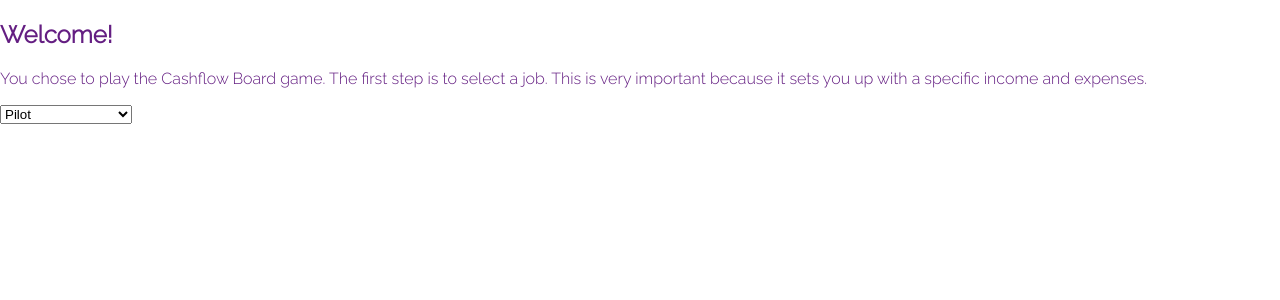
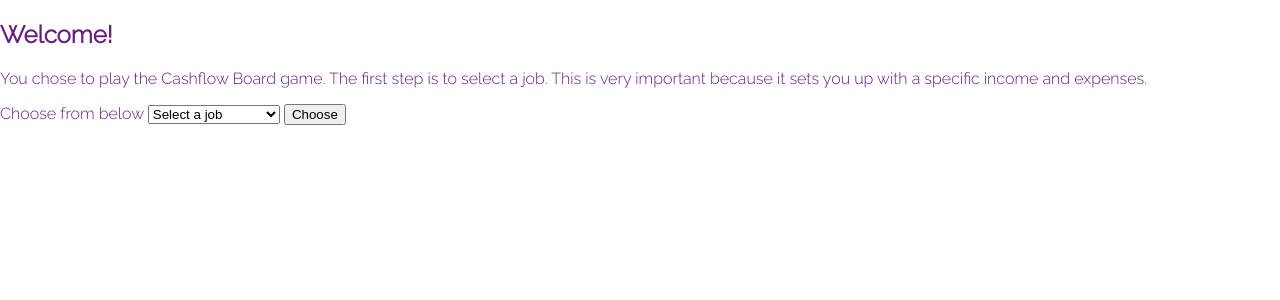
Before and after one commit to ZinoM21/cashflow, a Flask app: page /playing in a window 1280 px wide. Shown: the part 100-400 px from the top of the page. Run offline with Flask 2, Linux system fonts and the light colour scheme.

Commit message:
Added basic select option submit tags to playing.html

```diff
--- a/app/templates/base.html
+++ b/app/templates/base.html
@@ -28,7 +28,7 @@
         {% block body %}
             <header>
                 <nav class="navbar">
-                    <a href="/landing">
+                    <a href="/">
                         <img src="{{ url_for('static', filename='images/cashflow-logo.png') }}" alt="CashFlow Logo" class="logo">
                     </a>
                     <button>
--- a/app/templates/playing.html
+++ b/app/templates/playing.html
@@ -13,11 +13,16 @@
         <p>
             You chose to play the Cashflow Board game. The first step is to select a job. This is very important because it sets you up with a specific income and expenses.
         </p>
-        <select name="jobs" id="lang">
-            {% for job, properties in jobs.items() %}
-                <option value="{{ job }}">{{ properties["name"] }}</option>
-            {% endfor %}
-        </select>
+        <form action="#">
+            <label for="job_selector">Choose from below</label>
+            <select name="jobs" id="job_selector">
+                <option value="selector">Select a job</option>
+                {% for job, properties in jobs.items() %}
+                    <option value="{{ job }}">{{ properties["name"] }}</option>
+                {% endfor %}
+            </select>
+            <input type="submit" value="Choose">
+        </form>
     </section>
 
 
```
